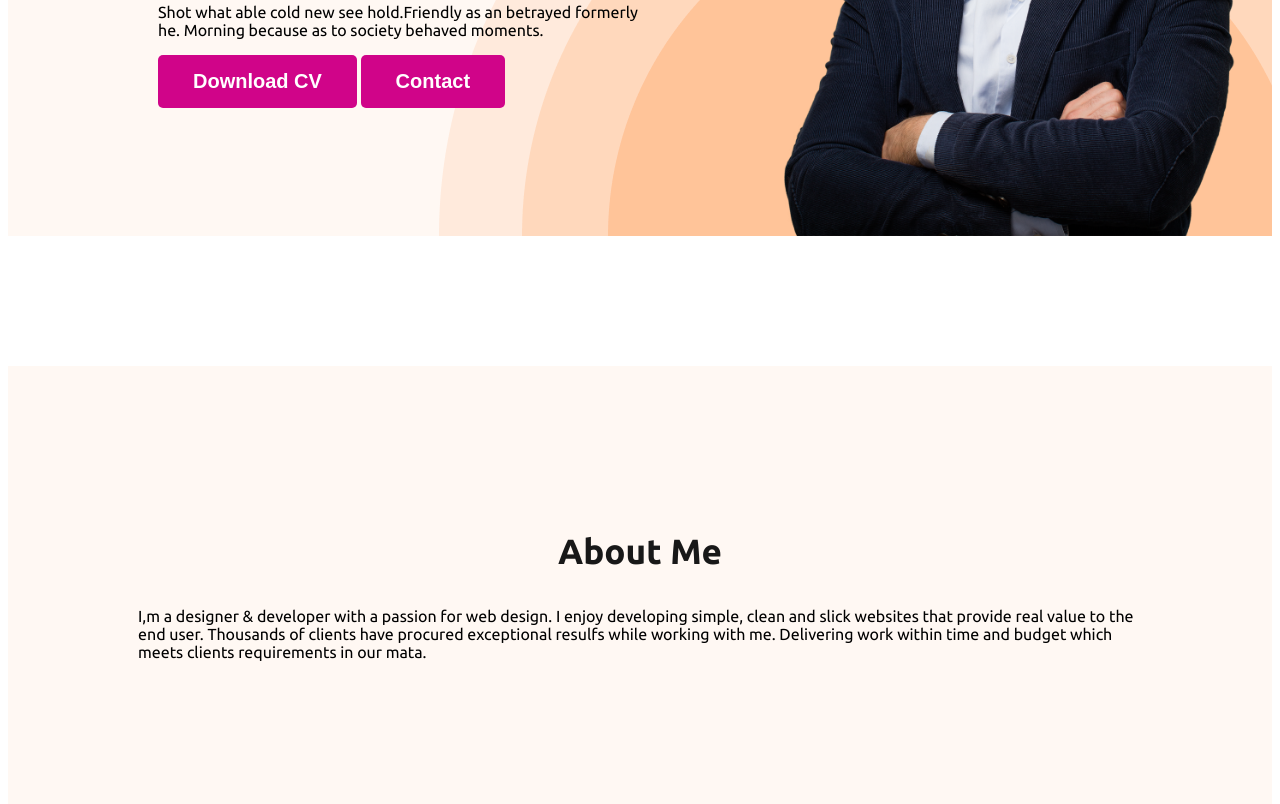
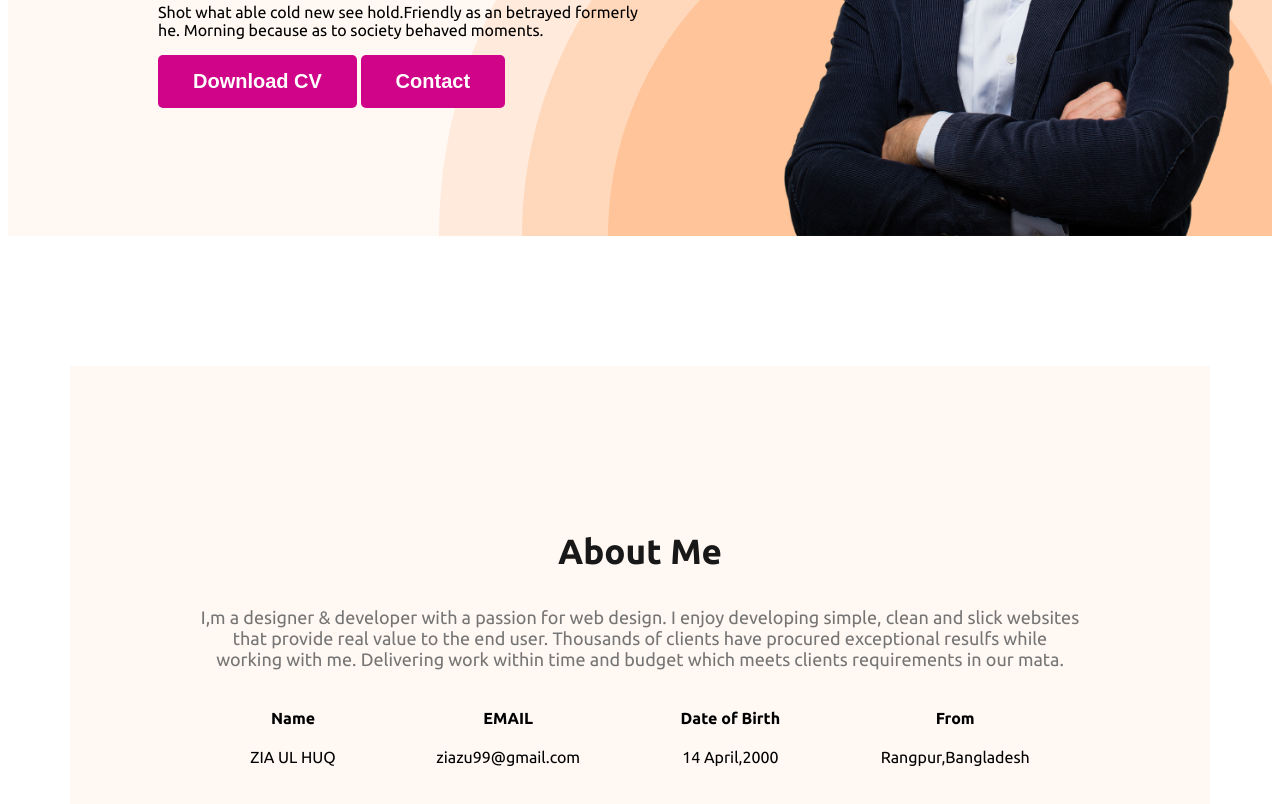
Before and after one commit to zhzia14/web-developer-protfolio, a plain HTML site: page index.html in a window 1280 px wide. Shown: the part 566-1370 px from the top of the page. Drawn offline with Linux system fonts and the light colour scheme.

Commit message:
added about

```diff
--- a/index.html
+++ b/index.html
@@ -36,9 +36,30 @@
     <main>
         <section class="about">
             <h3 class="section-title">About Me</h3>
-            <p class="section-developer">I,m a designer & developer with a passion for web design. I enjoy developing simple, clean and slick websites that provide real value to the end user. Thousands of clients have procured exceptional resulfs while working with me. Delivering work within time and budget which meets clients requirements in our mata.
+            <p class="section-description">I,m a designer & developer with a passion for web design. I enjoy developing simple, clean and slick websites that provide real value to the end user. Thousands of clients have procured exceptional resulfs while working with me. Delivering work within time and budget which meets clients requirements in our mata.
 
             </p>
+            <div class="about-info-container">
+
+                <!-- .about-info*4>h4.info-title+p.info-description -->
+
+                <div class="about-info">
+                    <h4 class="info-title">Name</h4>
+                    <p class="info-description">ZIA UL HUQ</p>
+                </div>
+                <div class="about-info">
+                    <h4 class="info-title">EMAIL</h4>
+                    <p class="info-description">ziazu99@gmail.com</p>
+                </div>
+                <div class="about-info">
+                    <h4 class="info-title">Date of Birth</h4>
+                    <p class="info-description">14 April,2000</p>
+                </div>
+                <div class="about-info">
+                    <h4 class="info-title">From</h4>
+                    <p class="info-description">Rangpur,Bangladesh</p>
+                </div>
+            </div>
         </section>
     </main>
 
--- a/styles/protfolio.css
+++ b/styles/protfolio.css
@@ -93,6 +93,11 @@ nav a{
 
 /* Main section styles */
 
+main{
+    max-width: 1140px;
+    margin: 0 auto;
+}
+
 /* about section styles */
 
 .about{
@@ -114,3 +119,12 @@ nav a{
     text-align: center;
     font-size: 18px;
 }
+
+.about-info-container{
+    display: flex;
+    justify-content: space-around;
+}
+
+.about-info{
+    text-align: center;
+}
```
